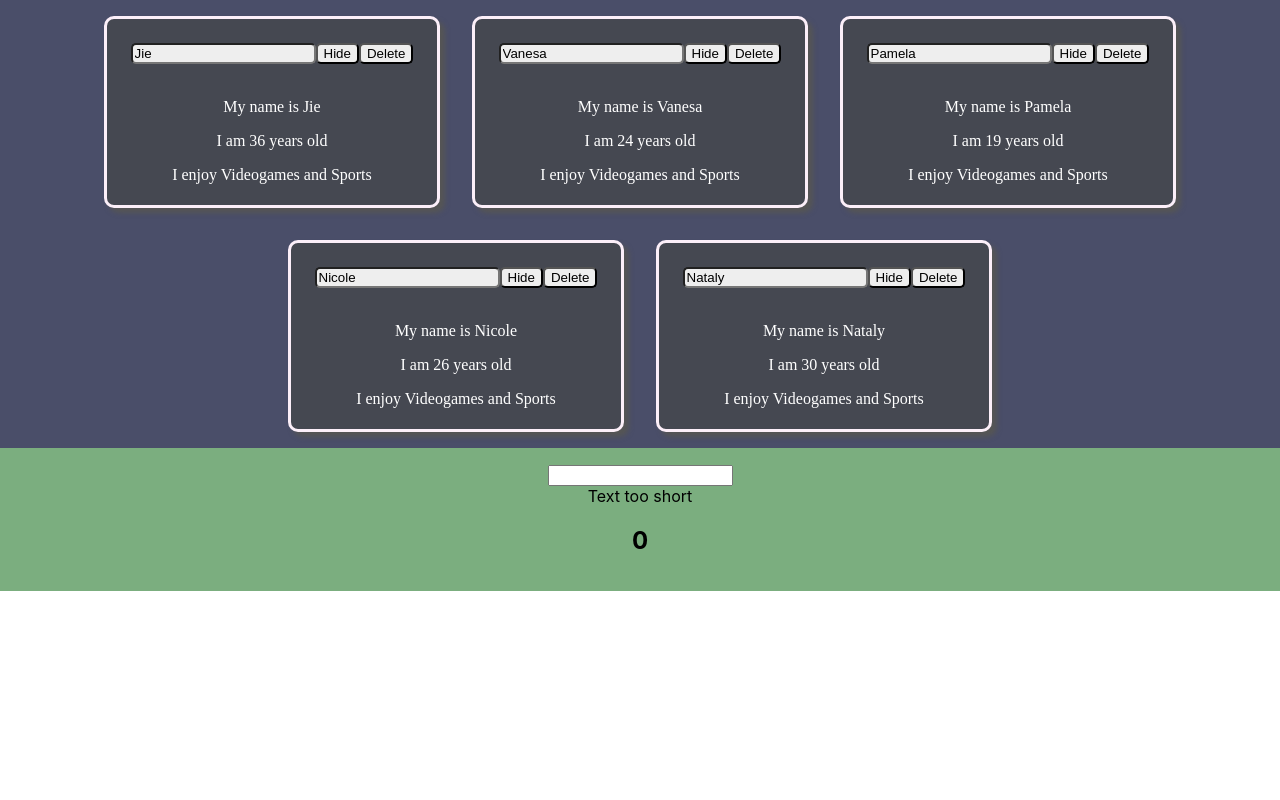
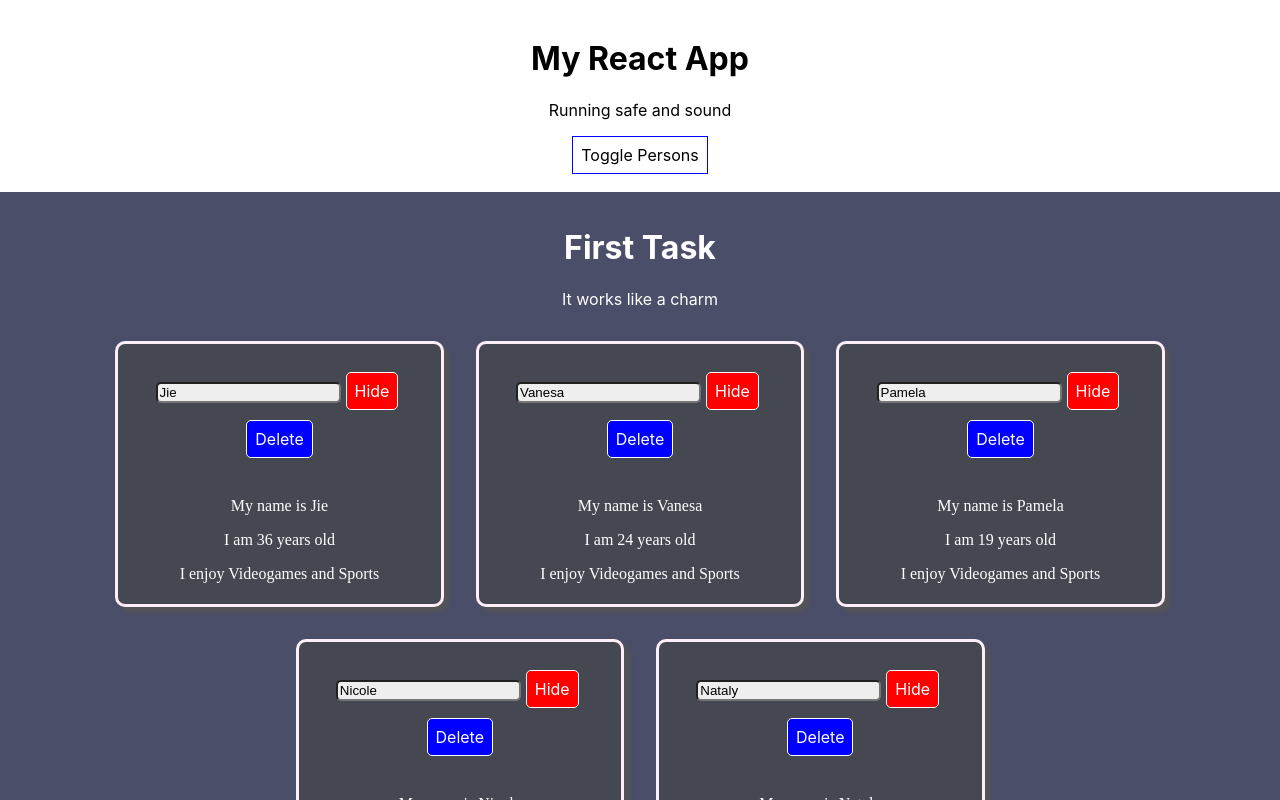
Before and after one commit to beracho/react-course, a React (Create React App) app: page / in a window 1280 px wide. Shown: the top 800 px of the page. Built offline with nearby package versions, Linux system fonts and the light colour scheme.

Commit message:
Manejo dinámico de estilos

```diff
--- a/package.json
+++ b/package.json
@@ -6,6 +6,7 @@
     "@testing-library/jest-dom": "^4.2.4",
     "@testing-library/react": "^9.3.2",
     "@testing-library/user-event": "^7.1.2",
+    "radium": "^0.26.0",
     "react": "^16.13.1",
     "react-dom": "^16.13.1",
     "react-scripts": "3.4.1"
--- a/src/App.js
+++ b/src/App.js
@@ -1,14 +1,16 @@
 import React, { Component } from 'react';
 import FirstTask from './FirstTask/FirstTask'
 import SecondTask from './SecondTask/SecondTask'
+import Ongoing from './Ongoing/Ongoing'
 import './App.css';
 class App extends Component {
 
-  render () {
+  render() {
     return (
       <div>
-        <FirstTask/>
-        <SecondTask/>
+        <Ongoing />
+        <FirstTask />
+        <SecondTask />
       </div>
     )
   }
--- a/src/FirstTask/FirstTask.css
+++ b/src/FirstTask/FirstTask.css
@@ -2,39 +2,14 @@
     text-align: center;
     background-color: #4a4e69;
     height: auto;
+    color: white;
+    padding: 15px;
   }
 
-  .App-logo {
-    height: 40vmin;
-    pointer-events: none;
+  .red {
+    color: red;
   }
 
-  @media (prefers-reduced-motion: no-preference) {
-    .App-logo {
-      animation: App-logo-spin infinite 20s linear;
-    }
+  .bold {
+    font-weight: bold;;
   }
-
-  .App-header {
-    background-color: #282c34;
-    min-height: 100vh;
-    display: flex;
-    flex-direction: column;
-    align-items: center;
-    justify-content: center;
-    font-size: calc(10px + 2vmin);
-    color: white;
-  }
-
-  .App-link {
-    color: #61dafb;
-  }
-
-  @keyframes App-logo-spin {
-    from {
-      transform: rotate(0deg);
-    }
-    to {
-      transform: rotate(360deg);
-    }
-  }
--- a/src/FirstTask/FirstTask.js
+++ b/src/FirstTask/FirstTask.js
@@ -71,8 +71,13 @@ class FirstTask extends Component {
       boxShadow: '5px 5px 5px #555'
     };
 
+    // let classes = ['red', 'bold'].join(' ');
+    let classes = [];
+
     let items = (
       <div className="FirstTask">
+        <h1>First Task</h1>
+        <p className={classes}>It works like a charm</p>
         {this.state.persons.map((person, index) => {
           return <div style={style} key={index}>
             <UserInput
--- a/src/FirstTask/UserInput/UserInput.js
+++ b/src/FirstTask/UserInput/UserInput.js
@@ -1,20 +1,53 @@
 import React from 'react'
+import Radium from 'radium'
 import './UserInput.css'
 
 function UserInput(props) {
   const style = {
     padding: '18px 0 18px 0'
   };
+  const dinamicButonStyle = {
+    backgroundColor: 'green',
+    color: 'white',
+    margin: '5px',
+    font: 'inherit',
+    border: '1px solid white',
+    padding: '8px',
+    cursor: 'pointer',
+    ':hover': {
+      backgroundColor: 'lightgreen',
+      color: 'black'
+    }
+  };
+  const butonStyle = {
+    backgroundColor: 'blue',
+    color: 'white',
+    margin: '5px',
+    font: 'inherit',
+    border: '1px solid white',
+    padding: '8px',
+    cursor: 'pointer',
+    ':hover': {
+      backgroundColor: 'lightblue',
+      color: 'black'
+    }
+  };
   let text = 'Show';
-    if (props.hidden)
-        text = 'Hide'
+  if (props.hidden) {
+    text = 'Hide';
+    dinamicButonStyle.backgroundColor = 'red';
+    dinamicButonStyle[':hover'] = {
+      backgroundColor: 'salmon',
+      color: 'black'
+    }
+  }
   return (
     <div style={style}>
-            <input className='UserInput' type="text" onChange={props.changed(props.position)} value={props.name}/>
-            <button className='UserInput' onClick={props.hideShow}>{text}</button>
-            <button className='UserInput' onClick={props.deleteItem}>Delete</button>
+      <input className='UserInput' type="text" onChange={props.changed(props.position)} value={props.name} />
+      <button style={dinamicButonStyle} key='0' className='UserInput' onClick={props.hideShow}>{text}</button>
+      <button style={butonStyle} key='1' className='UserInput' onClick={props.deleteItem}>Delete</button>
     </div>
   )
 }
 
-export default UserInput
+export default Radium(UserInput)
--- /dev/null
+++ b/src/Ongoing/Ongoing.css
@@ -0,0 +1,42 @@
+.Ongoing {
+    text-align: center;
+    background-color: white;
+    height: auto;
+    padding: 18px;
+}
+
+.App-logo {
+    height: 40vmin;
+    pointer-events: none;
+}
+
+@media (prefers-reduced-motion: no-preference) {
+    .App-logo {
+        animation: App-logo-spin infinite 20s linear;
+    }
+}
+
+.App-header {
+    background-color: #282c34;
+    min-height: 100vh;
+    display: flex;
+    flex-direction: column;
+    align-items: center;
+    justify-content: center;
+    font-size: calc(10px + 2vmin);
+    color: white;
+}
+
+.App-link {
+    color: #61dafb;
+}
+
+@keyframes App-logo-spin {
+    from {
+        transform: rotate(0deg);
+    }
+
+    to {
+        transform: rotate(360deg);
+    }
+}
--- /dev/null
+++ b/src/Ongoing/Ongoing.js
@@ -0,0 +1,32 @@
+import React, { Component } from 'react'
+import Person from './Person/Person'
+import './Ongoing.css'
+
+class Ongoing extends Component {
+    state = {
+        persons: [
+            { name: 'Ronald', age: 53 },
+            { name: 'Judith', age: 30 },
+            { name: 'Ramiro', age: 31 },
+            { name: 'Omar', age: 28 },
+        ]
+    }
+    render() {
+        const buttonStyle = {
+            backgroundColor: 'white',
+            font: 'inherit',
+            border: '1px solid blue',
+            padding: '8px',
+            cursor: 'pointer'
+        }
+        return (
+            <div className='Ongoing'>
+                <h1>My React App</h1>
+                <p>Running safe and sound</p>
+                <button style={buttonStyle}>Toggle Persons</button>
+            </div>
+        )
+    }
+}
+
+export default Ongoing
--- /dev/null
+++ b/src/Ongoing/Person/Person.js
@@ -0,0 +1,11 @@
+import React from 'react'
+
+function Person() {
+    return (
+        <div>
+
+        </div>
+    )
+}
+
+export default Person
--- a/src/SecondTask/ValidationComponent/ValidationComponent.js
+++ b/src/SecondTask/ValidationComponent/ValidationComponent.js
@@ -1,14 +1,20 @@
 import React from 'react'
 
 function ValidationComponent(props) {
-    let text = 'Text too short';
-    if(props.length >= 5)
-        text = "Text long enough";
-    return (
-        <div>
-            {text}
-        </div>
-    )
+  let text = 'Text long enough';
+  const textStyle = [];
+  if (props.length < 5) {
+    text = "Text too short";
+    textStyle.push('red')
+  }
+  if (props.length < 3) {
+    textStyle.push('bold')
+  }
+  return (
+    <div className={textStyle.join(' ')}>
+      {text}
+    </div>
+  )
 }
 
 export default ValidationComponent
```
Also changed, not shown: 1 other file (tests, documents, lock files or other folders). Lines whose indentation alone changed are shown as unchanged.
